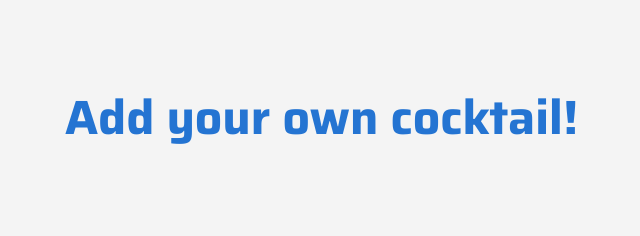
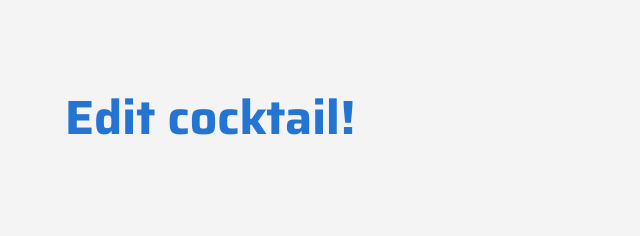
Before and after one commit to joenapper/drinking-hub, a Flask app: template templates/edit_cocktail.html in a window 1280 px wide. Shown: the part 64-300 px from the top of the page, without its empty margins (191-831 px from the left). Run offline with Flask 2, Linux system fonts and the light colour scheme; the template is opened without the code that fills it, so the values that code supplies are empty; some libraries are stand-ins or nearby versions.

Commit message:
Changed title for edit cocktail page

```diff
--- a/templates/edit_cocktail.html
+++ b/templates/edit_cocktail.html
@@ -2,7 +2,7 @@
 {% block content %}
     <title>{% block title %} - Add Your Own {% endblock %}</title>
     <section class="container">
-        <h2>Add your own cocktail!</h2>
+        <h2>Edit cocktail!</h2>
     </section>
 
     <!-- Contact -->
```
